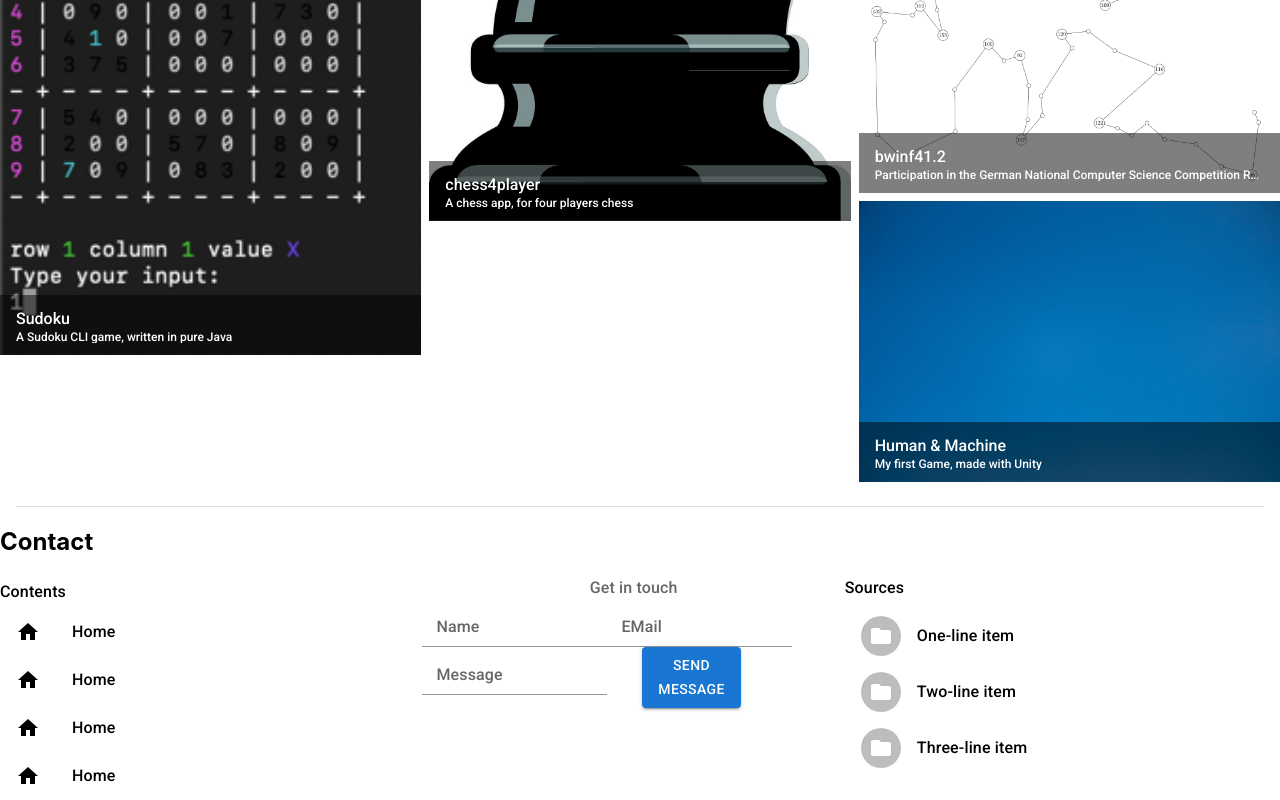
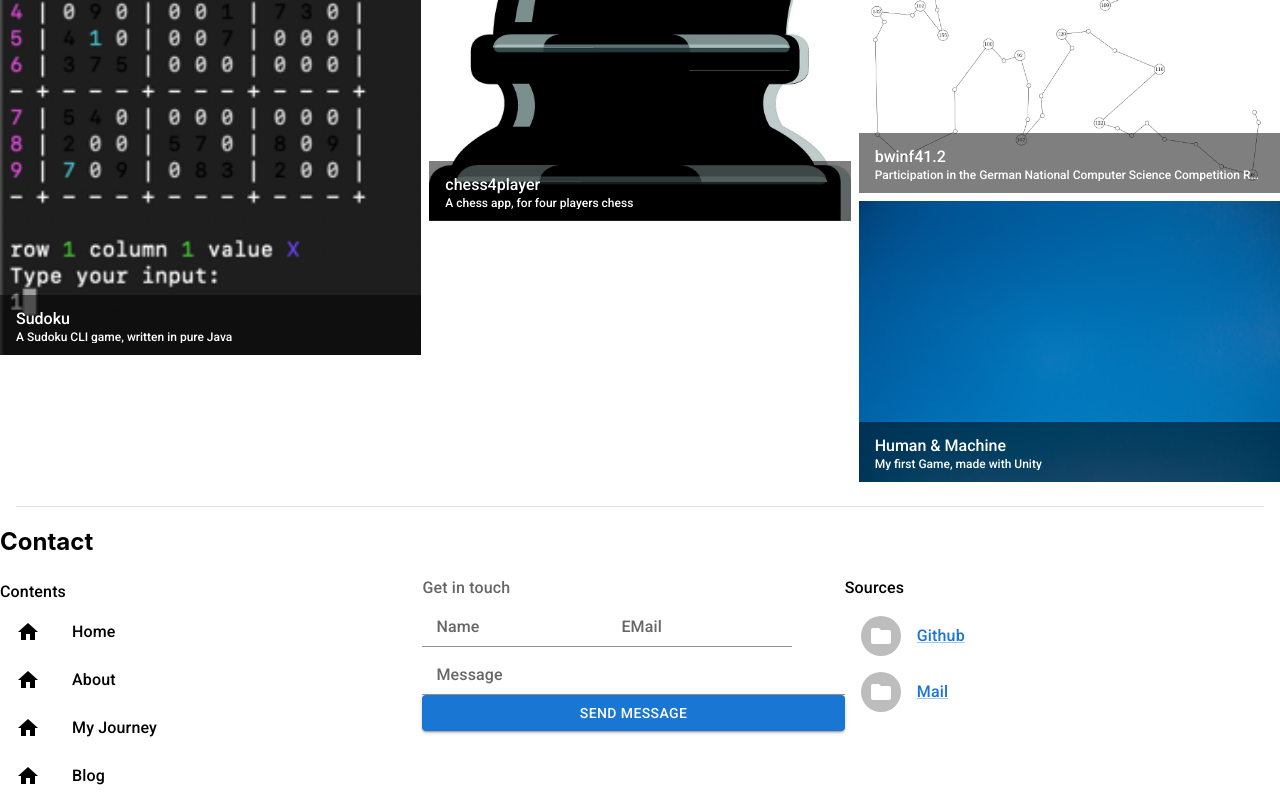
Before and after one commit to leartpro/personal, a React (Create React App) app: page / in a window 1280 px wide. Shown: the part 2501-3301 px from the top of the page. Built offline with nearby package versions, Linux system fonts and the light colour scheme.

Commit message:
Contact improvement

```diff
--- a/src/components/Contact/ContentList.tsx
+++ b/src/components/Contact/ContentList.tsx
@@ -17,19 +17,19 @@ const ContentList = () => {
                 <ListItemIcon sx={{color: 'inherit'}}>
                     <Home/>
                 </ListItemIcon>
-                <ListItemText primary={'Home'}/>
+                <ListItemText primary={'About'}/>
             </ListItemButton>
             <ListItemButton>
                 <ListItemIcon sx={{color: 'inherit'}}>
                     <Home/>
                 </ListItemIcon>
-                <ListItemText primary={'Home'}/>
+                <ListItemText primary={'My Journey'}/>
             </ListItemButton>
             <ListItemButton>
                 <ListItemIcon sx={{color: 'inherit'}}>
                     <Home/>
                 </ListItemIcon>
-                <ListItemText primary={'Home'}/>
+                <ListItemText primary={'Blog'}/>
             </ListItemButton>
         </Box>
     );
--- a/src/components/Contact/SourceList.tsx
+++ b/src/components/Contact/SourceList.tsx
@@ -1,5 +1,5 @@
 import React from 'react';
-import {Avatar, Box, Grid, List, ListItem, ListItemAvatar, ListItemText, Typography} from "@mui/material";
+import {Avatar, Box, Grid, Link, List, ListItem, ListItemAvatar, ListItemText, Typography} from "@mui/material";
 import FolderIcon from '@mui/icons-material/Folder';
 
 
@@ -10,15 +10,11 @@ const SourceList = () => {
             <List>
                 <ListItem>
                     <ListItemAvatar><Avatar><FolderIcon/></Avatar></ListItemAvatar>
-                    <ListItemText primary="One-line item"/>
+                    <ListItemText><Link>Github</Link></ListItemText>
                 </ListItem>
                 <ListItem>
                     <ListItemAvatar><Avatar><FolderIcon/></Avatar></ListItemAvatar>
-                    <ListItemText primary="Two-line item"/>
-                </ListItem>
-                <ListItem>
-                    <ListItemAvatar><Avatar><FolderIcon/></Avatar></ListItemAvatar>
-                    <ListItemText primary="Three-line item"/>
+                    <ListItemText><Link>Mail</Link></ListItemText>
                 </ListItem>
             </List>
         </Box>
--- a/src/components/Contact/SubmitForm.tsx
+++ b/src/components/Contact/SubmitForm.tsx
@@ -24,11 +24,8 @@ const SubmitForm = () => {
     return (
         <form onSubmit={handleSubmit}>
             <FormGroup>
-                <Grid container justifyContent={"center"} alignItems={"center"}>
-                    <Grid item>
                 <FormLabel>Get in touch</FormLabel>
-                    </Grid>
-                    <Grid item container>
+                <Grid container>
                     <Grid item>
                         <FormControl>
                             <InputLabel>Name</InputLabel>
@@ -52,8 +49,6 @@ const SubmitForm = () => {
                         </FormControl>
                     </Grid>
                 </Grid>
-                    <Grid item container>
-                        <Grid item>
                 <FormControl>
                     <InputLabel>Message</InputLabel>
                     <Input
@@ -63,13 +58,7 @@ const SubmitForm = () => {
                         onChange={(e) => setMessage(e.target.value)}
                     />
                 </FormControl>
-                        </Grid>
-                        <Grid item>
-                            <Button variant="contained" type="submit"
-                                    style={{marginLeft: '25%', marginRight: '25%'}}>Send Message</Button>
-                        </Grid>
-                    </Grid>
-                </Grid>
+                <Button variant="contained" type="submit">Send Message</Button>
             </FormGroup>
         </form>
     );
```
Lines whose indentation alone changed are shown as unchanged.
